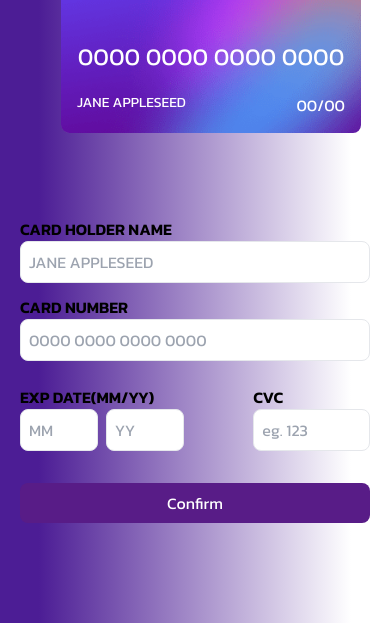
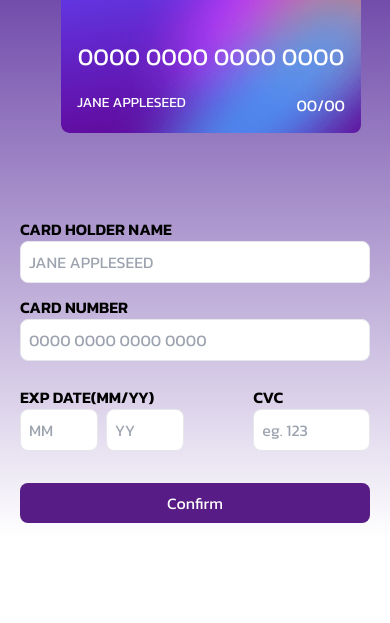
Before and after one commit to oseji/card-form, a website: page index.html in a window 390 px wide. Shown: the part 231-854 px from the top of the page. Drawn offline with Linux system fonts and the light colour scheme.

Commit message:
changed direction of bg gradient for mobile screens

```diff
--- a/index.html
+++ b/index.html
@@ -12,7 +12,7 @@
     <title>Interactive card details form</details></title>
   </head>
   <body
-    class="font-kanit bg-gradient-to-r from-violet-900 from-10% to-white to-90%"
+    class="w-full font-kanit bg-gradient-to-b lg:bg-gradient-to-r from-violet-900 from-10% to-white to-90%"
   >
     <div class="container">
       <section class="cardSection">
```
Also changed, not shown: css/output.css.
